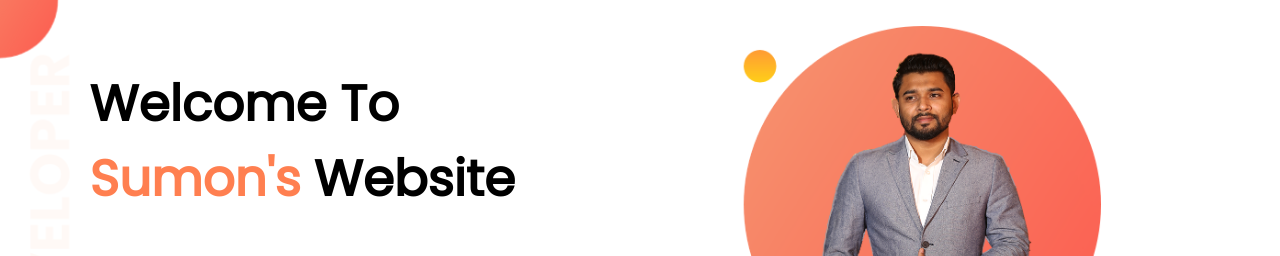
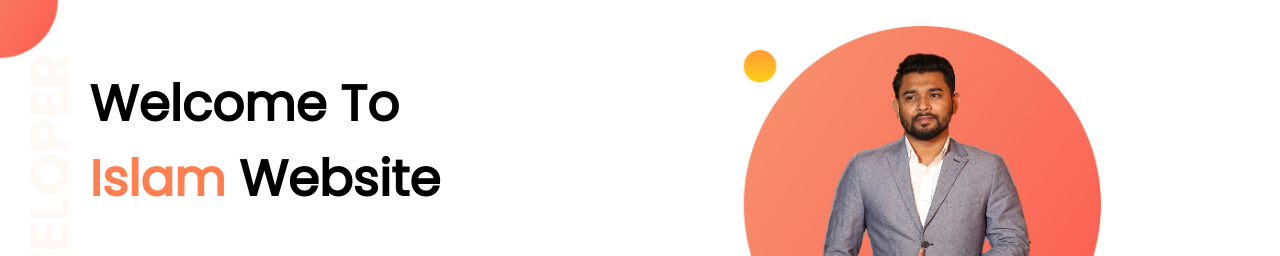
Before and after one commit to maisumon/Web-Portfolio, a plain HTML site: page index.html in a window 1280 px wide. Shown: the top 256 px of the page. Drawn offline with Linux system fonts and the light colour scheme.

Commit message:
correction title

```diff
--- a/index.html
+++ b/index.html
@@ -3,14 +3,14 @@
 <head>
     <meta charset="UTF-8">
     <meta name="viewport" content="width=device-width, initial-scale=1.0">
-    <title>Sumon Web Developer</title>
+    <title>Islam Web Developer</title>
     <link href="https://fonts.googleapis.com/css2?family=Poppins&display=swap" rel="stylesheet">
     <link rel="stylesheet" href="style.css">
 </head>
 <body>
   <section class="top-banner">
     <div class="half-width">
-        <h1>Welcome To <br> <span class="orange-highlight">Sumon's</span> Website</h1>
+        <h1>Welcome To <br> <span class="orange-highlight">Islam</span> Website</h1>
       <h3>World-class professional web dev</h3>
       <p>
         You might saw me jumping, climbing buidings, and stopping trains. But nobody pays me a dime for that work. That's why I am learning and mastering web development. I will not stop until I become the Web Development Hero.
```
